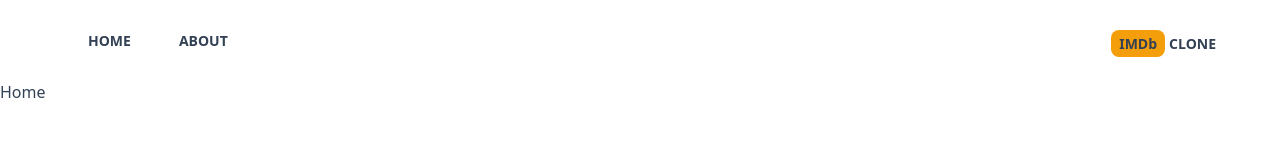
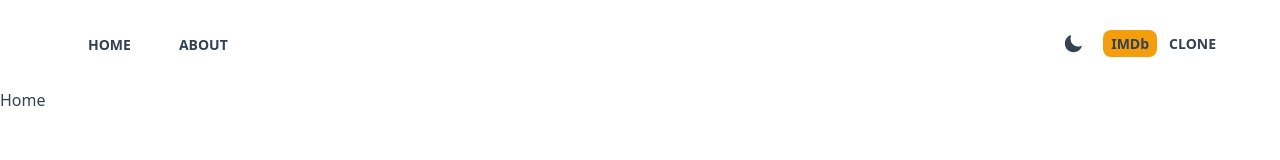
Before and after one commit to frankdavidcorona/imdb, a Next.js app: page / in a window 1280 px wide. Shown: the top 160 px of the page. Built offline with nearby package versions, Linux system fonts and the light colour scheme.

Commit message:
feat: add dark mode with next-themes

```diff
--- a/package.json
+++ b/package.json
@@ -13,6 +13,7 @@
     "eslint": "8.36.0",
     "eslint-config-next": "13.2.4",
     "next": "13.2.4",
+    "next-themes": "0.2.1",
     "react": "18.2.0",
     "react-dom": "18.2.0"
   },
--- /dev/null
+++ b/src/app/Providers.jsx
@@ -0,0 +1,12 @@
+"use client";
+import { ThemeProvider } from "next-themes";
+
+export default function Providers({ children }) {
+  return (
+    <ThemeProvider enableSystem={true} attribute="class">
+      <div className="dark:bg-neutral-900 dark:text-gray-200 text-gray-700 transition-colors duration-300 min-h-screen select-none">
+        {children}
+      </div>
+    </ThemeProvider>
+  );
+}
--- a/src/app/layout.js
+++ b/src/app/layout.js
@@ -1,5 +1,6 @@
 import Header from "@/components/Header";
 import "./globals.css";
+import Providers from "./Providers";
 
 export const metadata = {
   title: "IMDb Clone",
@@ -10,11 +11,13 @@ export default function RootLayout({ children }) {
   return (
     <html lang="en">
       <body>
-        {/* Header */}
-        <Header />
-        {/* Navbar */}
-        {/* Search */}
-        {children}
+        <Providers>
+          {/* Header */}
+          <Header />
+          {/* Navbar */}
+          {/* Search */}
+          {children}
+        </Providers>
       </body>
     </html>
   );
--- /dev/null
+++ b/src/components/DarkModeSwitch.jsx
@@ -0,0 +1,31 @@
+"use client";
+import { MoonIcon, SunIcon } from "@heroicons/react/24/solid";
+import { useTheme } from "next-themes";
+import { useEffect, useState } from "react";
+
+export default function DarkModeSwitch() {
+  const { systemTheme, theme, setTheme } = useTheme();
+  const currentTheme = theme === "system" ? systemTheme : theme;
+  const [mounted, setMounted] = useState(false);
+
+  useEffect(() => {
+    setMounted(true);
+  }, []);
+
+  return (
+    <>
+      {mounted &&
+        (currentTheme === "dark" ? (
+          <SunIcon
+            className="dark:inline hidden hover:cursor-pointer dark:text-white w-5 h-5"
+            onClick={() => setTheme("ligth")}
+          />
+        ) : (
+          <MoonIcon
+            className="dark:hidden inline hover:cursor-pointer h-5 w-5"
+            onClick={() => setTheme("dark")}
+          />
+        ))}
+    </>
+  );
+}
--- a/src/components/Header.jsx
+++ b/src/components/Header.jsx
@@ -1,5 +1,6 @@
 import { HomeIcon, InformationCircleIcon } from "@heroicons/react/24/solid";
 import Link from "next/link";
+import DarkModeSwitch from "./DarkModeSwitch";
 import MenuItem from "./MenuItem";
 
 export default function Header() {
@@ -13,13 +14,14 @@ export default function Header() {
           icon={InformationCircleIcon}
         />
       </div>
-      <div className="">
-        <Link href={"/"}>
+      <div className="flex items-center space-x-5">
+        <DarkModeSwitch />
+        <Link href={"/"} className="mb-2">
           <h2 className="text-2xl">
-            <span className="text-sm text-slate-700 font-bold bg-amber-500 py-1 px-2 rounded-lg mr-1">
+            <span className="text-sm text-slate-700 font-bold bg-amber-500 py-1 px-2 rounded-lg mr-3">
               IMDb
             </span>
-            <span className="text-sm text-slate-700 font-bold hidden sm:inline uppercase hover:underline decoration-amber-500">
+            <span className="text-sm text-slate-700 dark:text-gray-200 font-bold hidden sm:inline uppercase hover:underline decoration-amber-500">
               Clone
             </span>
           </h2>
--- a/src/components/MenuItem.jsx
+++ b/src/components/MenuItem.jsx
@@ -5,7 +5,7 @@ export default function MenuItem(props) {
     <div>
       <Link href={props.address} className="mx-4 lg:mx-6 hover:text-amber-600">
         <props.icon className="h-6 w-6 sm:hidden mx-2" />
-        <p className="text-slate-700 font-bold hidden sm:inline my-2 text-sm hover:underline decoration-amber-500">
+        <p className="text-slate-700 dark:text-gray-200 font-bold hidden sm:inline my-2 text-sm hover:underline decoration-amber-500">
           {props.title}
         </p>
       </Link>
--- a/tailwind.config.js
+++ b/tailwind.config.js
@@ -4,5 +4,6 @@ module.exports = {
   theme: {
     extend: {},
   },
+  darkMode: "class",
   plugins: [],
 };
```
Also changed, not shown: 1 other file (tests, documents, lock files or other folders).
